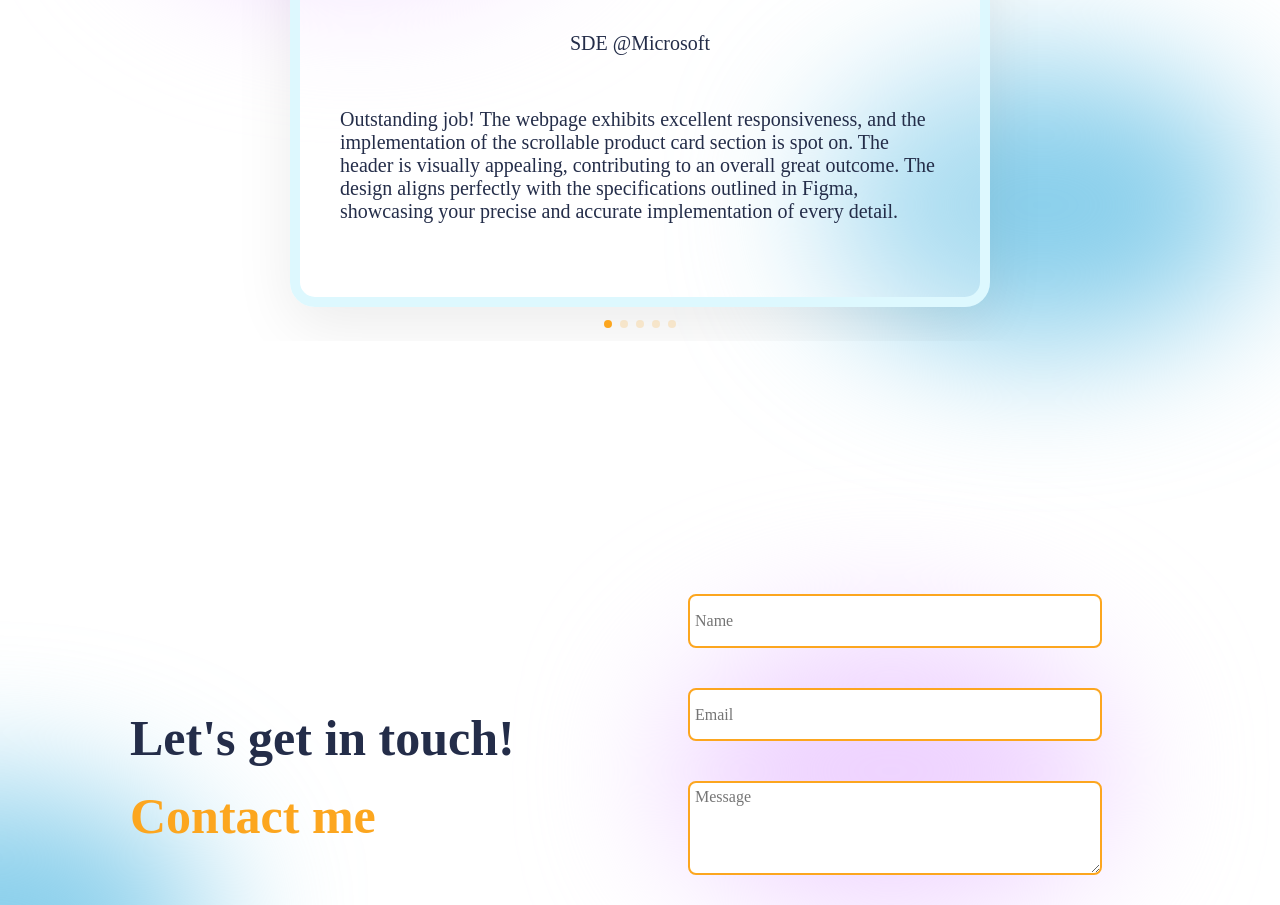
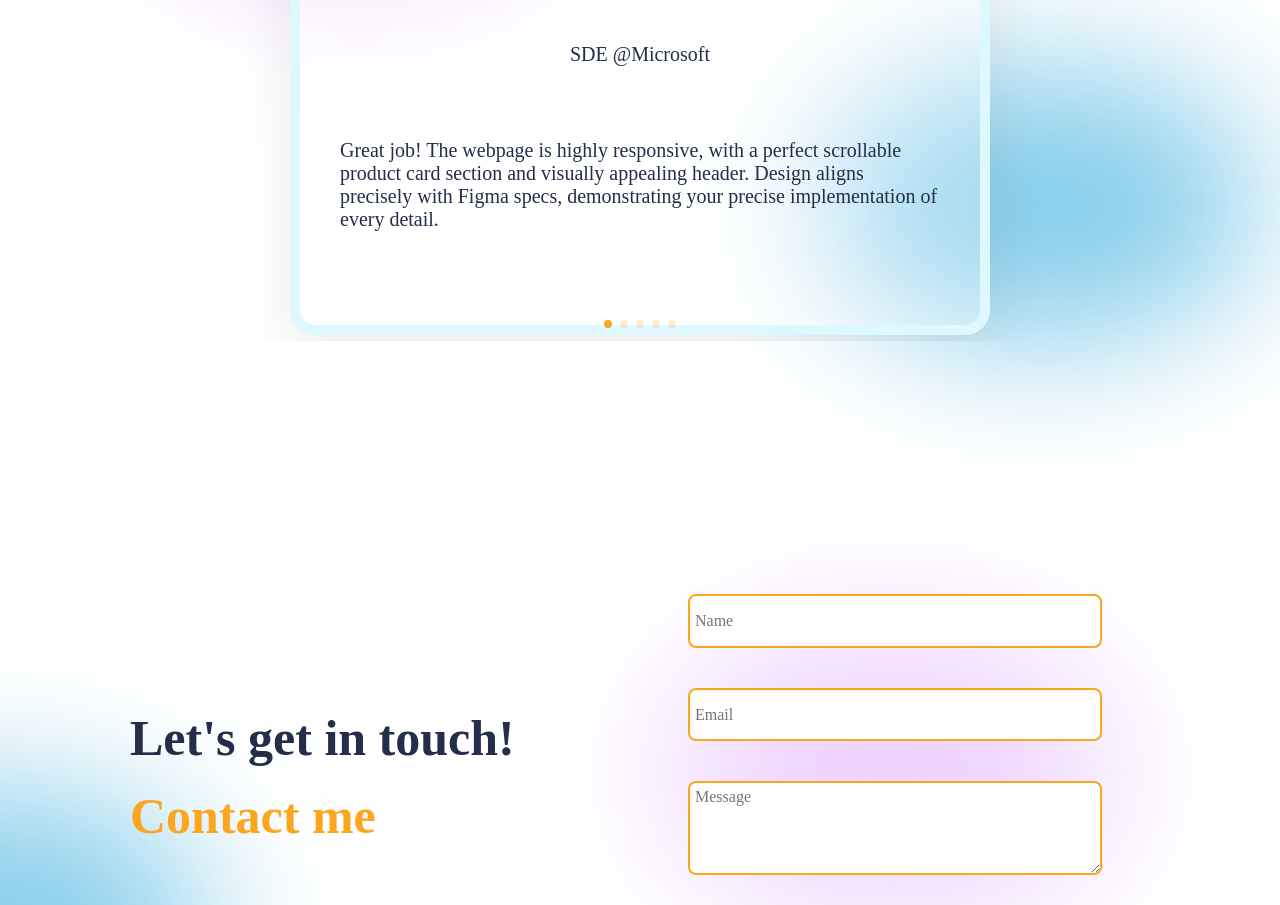
Before and after one commit to Subham7769/MyProtfolio-React-, a React (Create React App) app: page / in a window 1280 px wide. Shown: the part 4129-5034 px from the top of the page. Built offline with nearby package versions, Linux system fonts and the light colour scheme; a web font is replaced by a local one.

Commit message:
added data

```diff
--- a/src/Components/Portfolio/Portfolio.jsx
+++ b/src/Components/Portfolio/Portfolio.jsx
@@ -28,7 +28,7 @@ const Portfolio = () => {
         {/* slider */}
         <Swiper
         spaceBetween={30}
-        slidesPerView={2}
+        slidesPerView={1}
         grabCursor={true}
         className='portfolio-slider'>
             <SwiperSlide>
--- a/src/Components/Testimonial/Testimonial.css
+++ b/src/Components/Testimonial/Testimonial.css
@@ -32,7 +32,7 @@
     justify-content: space-evenly;
     padding: 2rem;
     width: 30rem;
-    height: 70%;
+    height: 80%;
     flex-direction: column;
     background: var(--cardBg);
     border: 0.5rem solid var(--blueCard);
--- a/src/Components/Testimonial/Testimonial.jsx
+++ b/src/Components/Testimonial/Testimonial.jsx
@@ -21,13 +21,13 @@ const Testimonial = () => {
             img: profilePic1,
             profile:"SDE @Microsoft",
             review:
-              "Outstanding job! The webpage exhibits excellent responsiveness, and the implementation of the scrollable product card section is spot on. The header is visually appealing, contributing to an overall great outcome. The design aligns perfectly with the specifications outlined in Figma, showcasing your precise and accurate implementation of every detail.",
+              "Great job! The webpage is highly responsive, with a perfect scrollable product card section and visually appealing header. Design aligns precisely with Figma specs, demonstrating your precise implementation of every detail.",
           },
           {
             img: profilePic2,
             profile:"Fronted Developer @Acciojob",
             review:
-              "Excellent work. Webpage is responsive, scrollable product card section is implemented properly. Header looks good. Overall work is great. Design is perfect wrt to figma .You have correctly implemented what you have been taught ---Instructor Ayush",
+              "Impressive webpage! Excellent responsiveness, spot-on scrollable product cards, and a visually appealing header contribute to a great outcome. Design aligns perfectly with Figma specs, showcasing precise implementation of every detail. Great job!",
           },
           {
             img: profilePic3,
@@ -45,7 +45,7 @@ const Testimonial = () => {
             img: profilePic5,
             profile:"Frontend Developer @BlackBeltHelp",
             review:
-              "Impressive work on both responsiveness and UI quality, showcasing outstanding commitment and performance. The project excels in adaptability, flawless execution of the product card section, and meticulous adherence to Figma specifications, resulting in an overall impressive outcome",
+              "Impressive work! Outstanding responsiveness, flawless product card execution, and meticulous adherence to Figma specs. Excellent commitment and performance for an impressive outcome.",
           },
     ]
 
```
